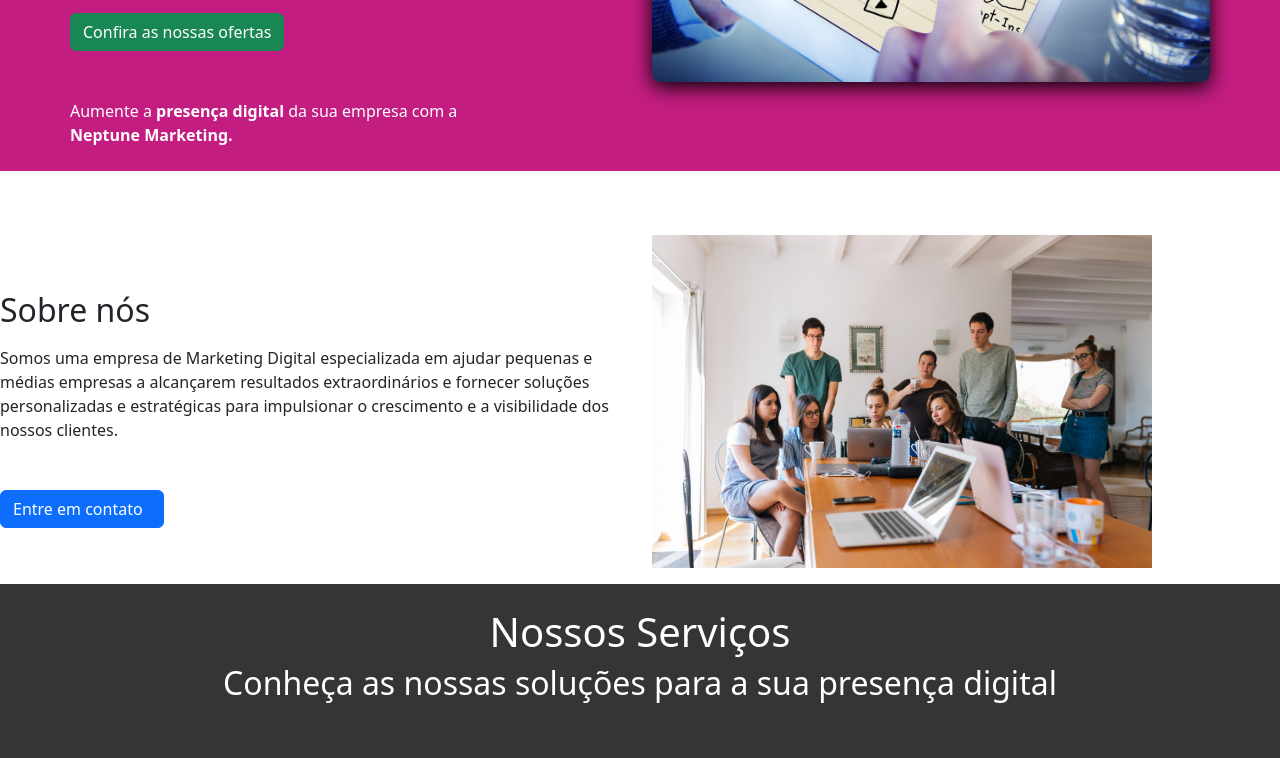
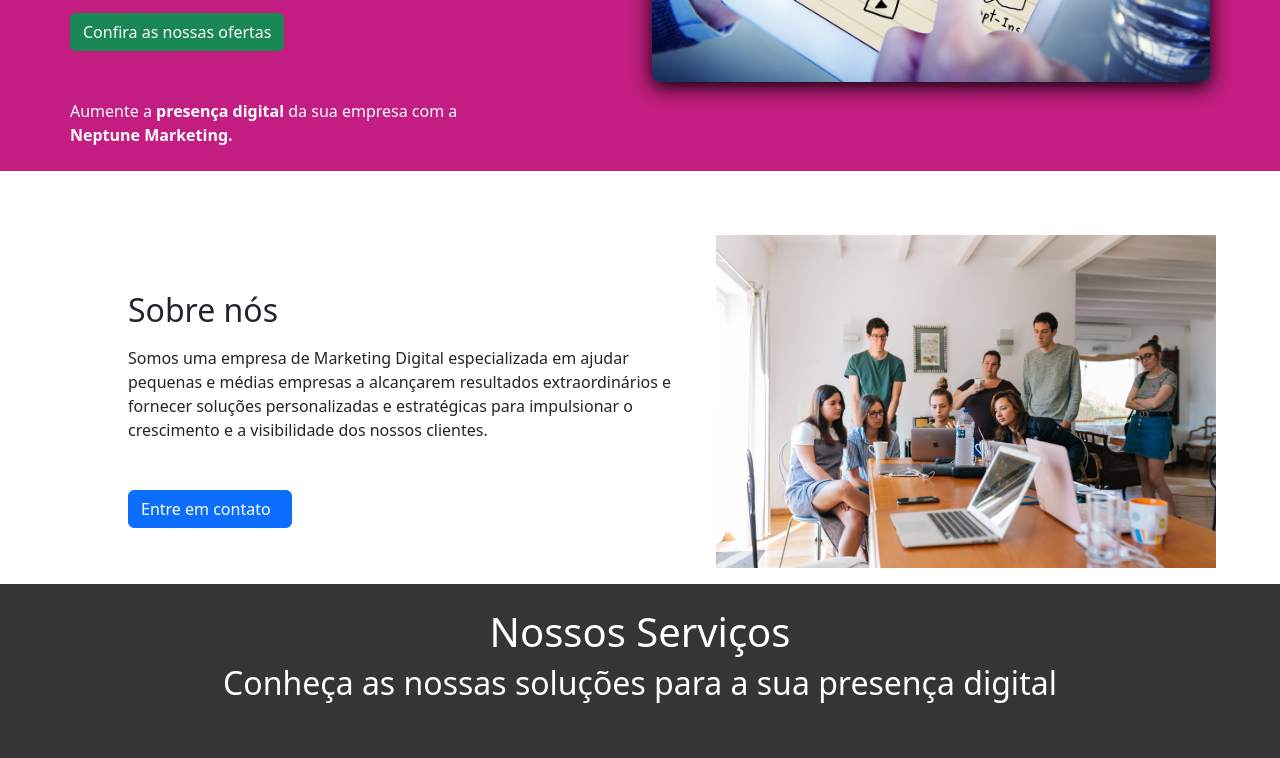
Before and after one commit to caunas/neptune-marketing, a plain HTML site: page index.html in a window 1280 px wide. Shown: the part 537-1295 px from the top of the page. Drawn offline with nearby package versions, Linux system fonts and the light colour scheme; a script that the page names is missing; some icons are missing.

Commit message:
site 1.2

```diff
--- a/css/style.css
+++ b/css/style.css
@@ -28,6 +28,10 @@ header{
     box-shadow: 0px 5px 20px black;
 }
 
+.about{
+    margin-left: 10%;
+}
+
 .services{
     background-color: #353535;
 
```
